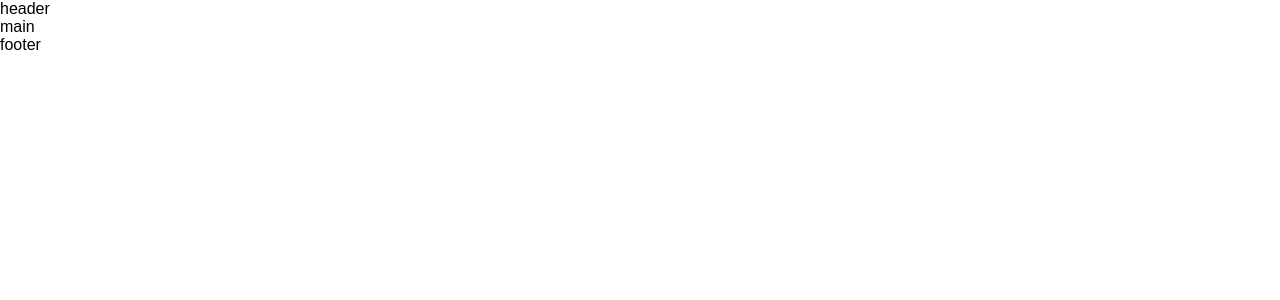
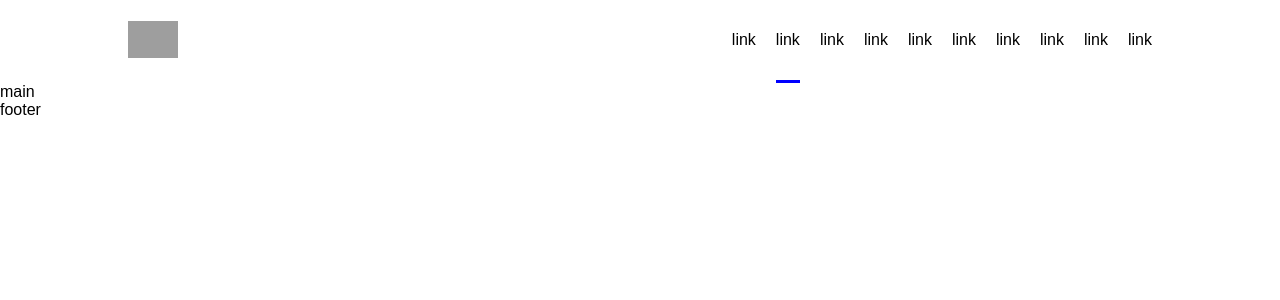
Before and after one commit to Riccardo-Gucciardo/react-dc-comics, a React (Vite) app in the folder dc-comics-app/: page / in a window 1280 px wide. Shown: the top 300 px of the page. Built offline with nearby package versions, Linux system fonts and the light colour scheme; grey boxes are pictures that could not be loaded.

Commit message:
header con icona +link

```diff
--- a/dc-comics-app/src/components/Header.jsx
+++ b/dc-comics-app/src/components/Header.jsx
@@ -2,7 +2,25 @@ function Header(){
     return(
         <>
         <header>
-            header
+            <div className="container">
+                <figure>
+                    <img src="src/assets/img/dc-logo.png" alt="" />
+                </figure>
+                <nav>
+                    <ul>
+                        <li ><a href="#">link</a></li>
+                        <li className="active"><a href="#">link</a></li>
+                        <li><a href="#">link</a></li>
+                        <li><a href="#">link</a></li>
+                        <li><a href="#">link</a></li>
+                        <li><a href="#">link</a></li>
+                        <li><a href="#">link</a></li>
+                        <li><a href="#">link</a></li>
+                        <li><a href="#">link</a></li>
+                        <li><a href="#">link</a></li>
+                    </ul>
+                </nav>
+            </div>
         </header>
         </>
 
--- a/dc-comics-app/src/index.css
+++ b/dc-comics-app/src/index.css
@@ -7,3 +7,38 @@
 html{
   font-family: sans-serif;
 }
+
+.container{
+  display: flex;
+  justify-content: space-between;
+  width: 80%;
+  margin: 0 auto;
+  align-items: center;
+}
+
+ul{
+  list-style-type: none;
+  display: flex;
+  gap: 20px;
+
+}
+
+a{
+  color: black;
+  text-decoration: none;
+
+}
+
+figure img{
+  width: 50px;
+
+}
+
+
+ul li{
+  line-height: 80px;
+}
+
+ul li.active{
+  border-bottom: 3px solid blue;
+}
```
